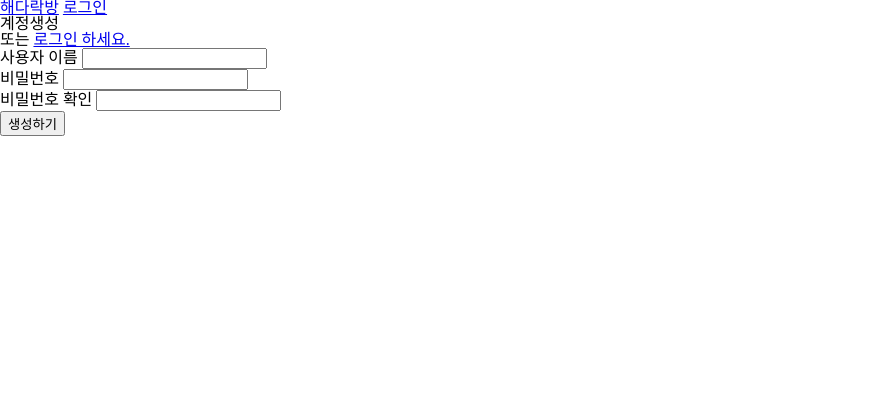
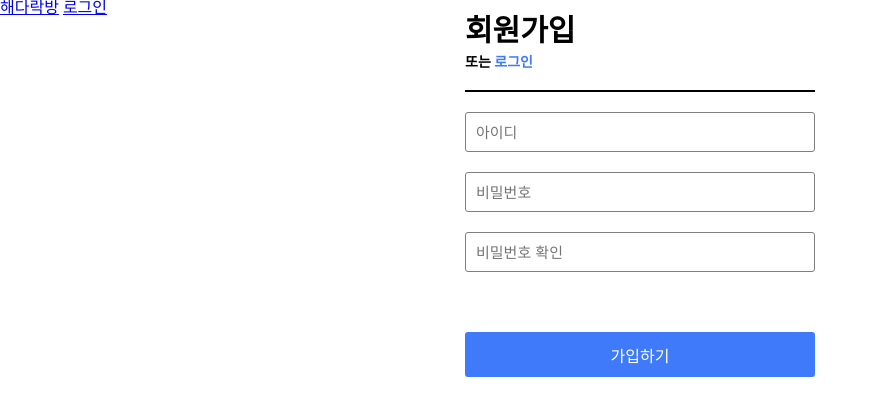
Before and after one commit to lhs8701/Haedarakbang, a Django app: page /common/signup/ in a window 1280 px wide. Shown: the top 416 px of the page, without its empty margins (0-878 px from the left). Run offline with Django 3.2, Linux system fonts and the light colour scheme.

Commit message:
login.html, signup.html, creation_form.html css작업

```diff
--- a/hdrb/static/style.css
+++ b/hdrb/static/style.css
@@ -176,23 +176,34 @@
     margin: auto;
 }
 
-.login_container .login_header {
+.login_header {
     margin-bottom: 20px;
 }
 
-.login_container .login_header h1 {
+.login_header h1 {
     font-size: 30px;
     font-weight: 700;
     width: 400px;
-    margin-bottom: 5px;
+    margin-bottom: 10px;
 }
 
-.login_container .login_header .signup_link {
+.login_header .signup_link{
+    font-weight: 700;
+    font-size: 14px;
+}
+.login_header .signup_link:after{
+    content:'';
+    width:100%;
+    height:2px;
+    background:black;
+    display:block;
+    margin-top:20px;
+}
+.login_header .signup_link a{
     text-decoration: none;
     color: #3E7AFA;
     cursor: pointer;
-    font-weight: 700;
-    font-size: 12px;
+
 }
 
 .hide {
@@ -214,15 +225,17 @@
     font-size: 0;
 }
 
-.login_container .login_block .id_block {
-    margin-bottom: 15px;
+.login_container .login_block input {
+    margin-bottom: 20px;
 }
 
 .login_container .login_block .pw_block {
     margin-bottom: 40px;
 }
 
-.login_container .login_block button {
+
+
+.submit_btn {
     width: 100%;
     height: 45px;
     background: #3E7AFA;
@@ -233,6 +246,70 @@
     cursor: pointer;
 }
 
-.login_container .login_block button:hover {
+.submit_btn:hover {
     background: #5AA2FA;
 }
+
+.signup_container{
+    width:350px;
+    margin:auto;
+}
+.signup_header{
+    margin-bottom:20px;
+}
+
+.signup_header h1{
+    font-size: 30px;
+    font-weight: 700;
+    width: 400px;
+    margin-bottom: 10px;
+}
+.signup_header .login_link{
+    font-weight: 700;
+    font-size: 14px;
+}
+
+.signup_header .login_link:after{
+    content:'';
+    width:100%;
+    height:2px;
+    background:black;
+    display:block;
+    margin-top:20px;
+}
+.signup_header .login_link a{
+    text-decoration: none;
+    color: #3E7AFA;
+    cursor: pointer;
+}
+
+.signup_block .hide{
+    display:none;
+}
+
+.signup_block input {
+    width: 100%;
+    height: 40px;
+    outline: none;
+    padding: 5px 10px;
+    font-size: 15px;
+    border-radius: 3px;
+    border: 1px solid gray;
+    box-sizing: border-box;
+    margin-bottom:20px;
+}
+.signup_block .pw2_block {
+    margin-bottom:40px;
+}
+
+.signup_block input:focus::placeholder {
+    font-size: 0;
+}
+/*
+
+
+.login_container .login_block .pw_block {
+    margin-bottom: 40px;
+}
+
+*/
--- a/hdrb/templates/common/signup.html
+++ b/hdrb/templates/common/signup.html
@@ -1,29 +1,36 @@
 {% extends 'base.html' %}
 {% block content %}
-    <div>
-        <div>
-            <h4>계정생성</h4>
-            <span>또는 </span><a href="{% url 'common:login' %}">로그인 하세요.</a>
+    <div class="signup_container">
+        <div class="signup_header">
+            <h1>회원가입</h1>
+            <div class="login_link">
+                <span>또는 </span><a href="{% url 'common:login' %}">로그인</a>
             </div>
+        </div>
+        <div class="signup_block">
             <form method="post" action="{% url 'common:signup' %}">
                 {% csrf_token %}
                 {% include 'form_errors.html' %}
-            <div>
-                <label for="username">사용자 이름</label>
+                <div class="id_block">
+                    <label for="username" class="hide">ID</label>
                     <input type="text" class="username" name="username"
+                           placeholder="아이디"
                            value="{{ form.username.value|default_if_none:'' }}">
                 </div>
-            <div>
-                <label for="password1">비밀번호</label>
+                <div class="pw1_block">
+                    <label for="password1" class="hide">비밀번호</label>
                     <input type="password" class="password1" name="password1"
+                           placeholder="비밀번호"
                            value="{{ form.password1.value|default_if_none:'' }}">
                 </div>
-            <div>
-                <label for="password2">비밀번호 확인</label>
+                <div class="pw2_block">
+                    <label for="password2" class="hide">비밀번호 확인</label>
                     <input type="password" class="password2" name="password2"
+                           placeholder="비밀번호 확인"
                            value="{{ form.password2.value|default_if_none:'' }}">
                 </div>
-            <button type="submit">생성하기</button>
+                <button type="submit" class="submit_btn">가입하기</button>
             </form>
         </div>
+    </div>
 {% endblock %}
```
Also changed, not shown: hdrb/templates/common/login.html (+5 -6 lines). Lines whose indentation alone changed are shown as unchanged.
